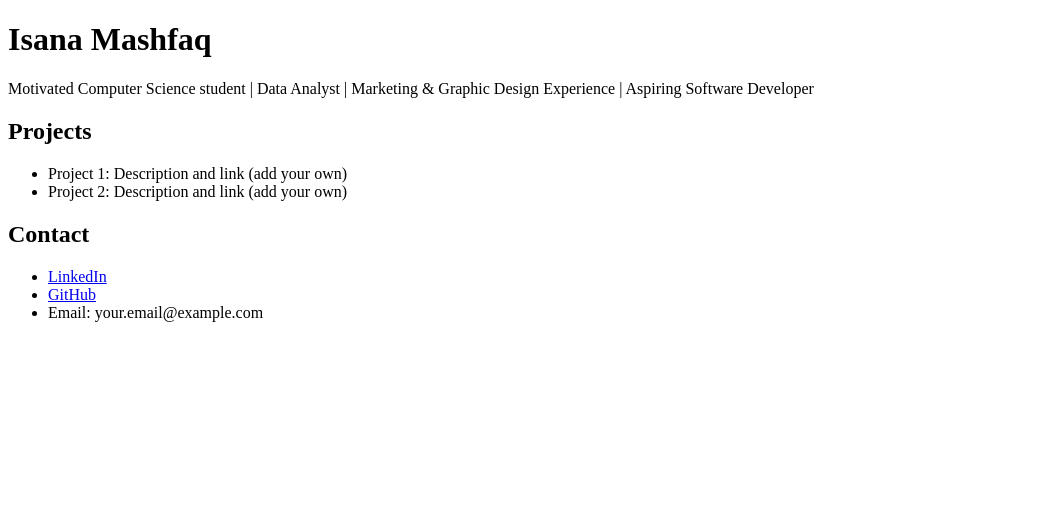
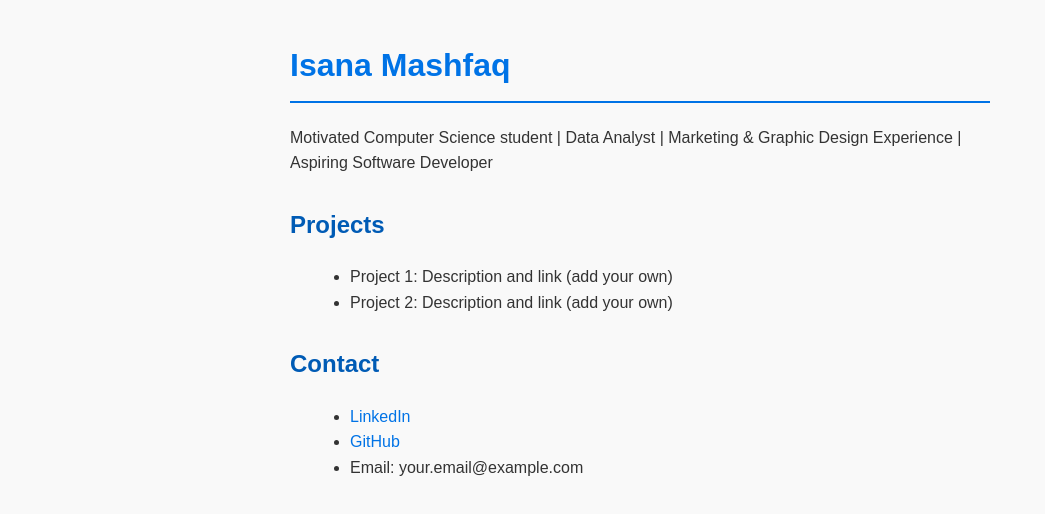
Before and after one commit to isanamashfaq/isanamashfaq.github.io, a plain HTML site: page index.html in a window 1280 px wide. Shown: the whole page, without its empty margins (0-1045 px from the left). Drawn offline with Linux system fonts and the light colour scheme.

Commit message:
Add styling to portfolio

```diff
--- a/index.html
+++ b/index.html
@@ -4,15 +4,48 @@
   <meta charset="UTF-8" />
   <meta name="viewport" content="width=device-width, initial-scale=1" />
   <title>Isana Mashfaq Portfolio</title>
+  <style>
+    body {
+      font-family: Arial, sans-serif;
+      max-width: 700px;
+      margin: 40px auto;
+      padding: 0 20px;
+      line-height: 1.6;
+      background-color: #f9f9f9;
+      color: #333;
+    }
+    h1 {
+      color: #0073e6;
+      border-bottom: 2px solid #0073e6;
+      padding-bottom: 10px;
+    }
+    h2 {
+      color: #005bb5;
+      margin-top: 30px;
+    }
+    ul {
+      list-style-type: disc;
+      margin-left: 20px;
+    }
+    a {
+      color: #0073e6;
+      text-decoration: none;
+    }
+    a:hover {
+      text-decoration: underline;
+    }
+  </style>
 </head>
 <body>
   <h1>Isana Mashfaq</h1>
   <p>Motivated Computer Science student | Data Analyst | Marketing & Graphic Design Experience | Aspiring Software Developer</p>
+
   <h2>Projects</h2>
   <ul>
     <li>Project 1: Description and link (add your own)</li>
     <li>Project 2: Description and link (add your own)</li>
   </ul>
+
   <h2>Contact</h2>
   <ul>
     <li><a href="https://www.linkedin.com/in/sanam-ashfaq-31380a252">LinkedIn</a></li>
```
Lines whose indentation alone changed are shown as unchanged.
